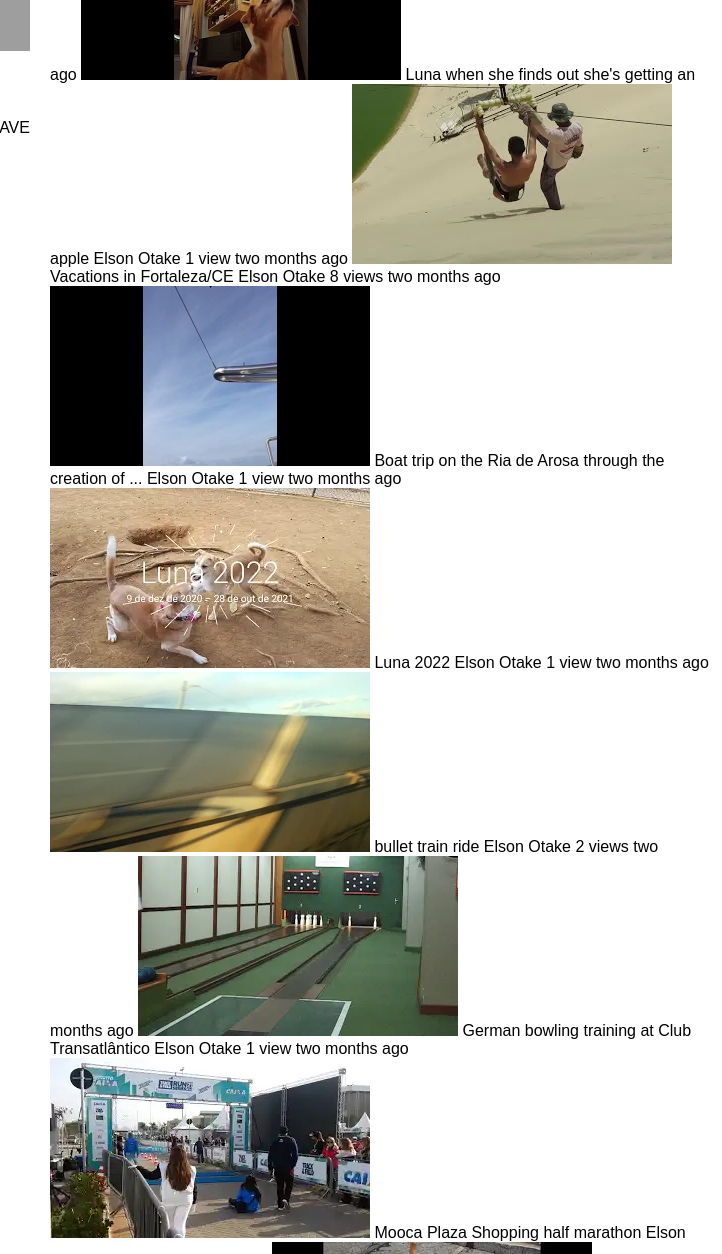
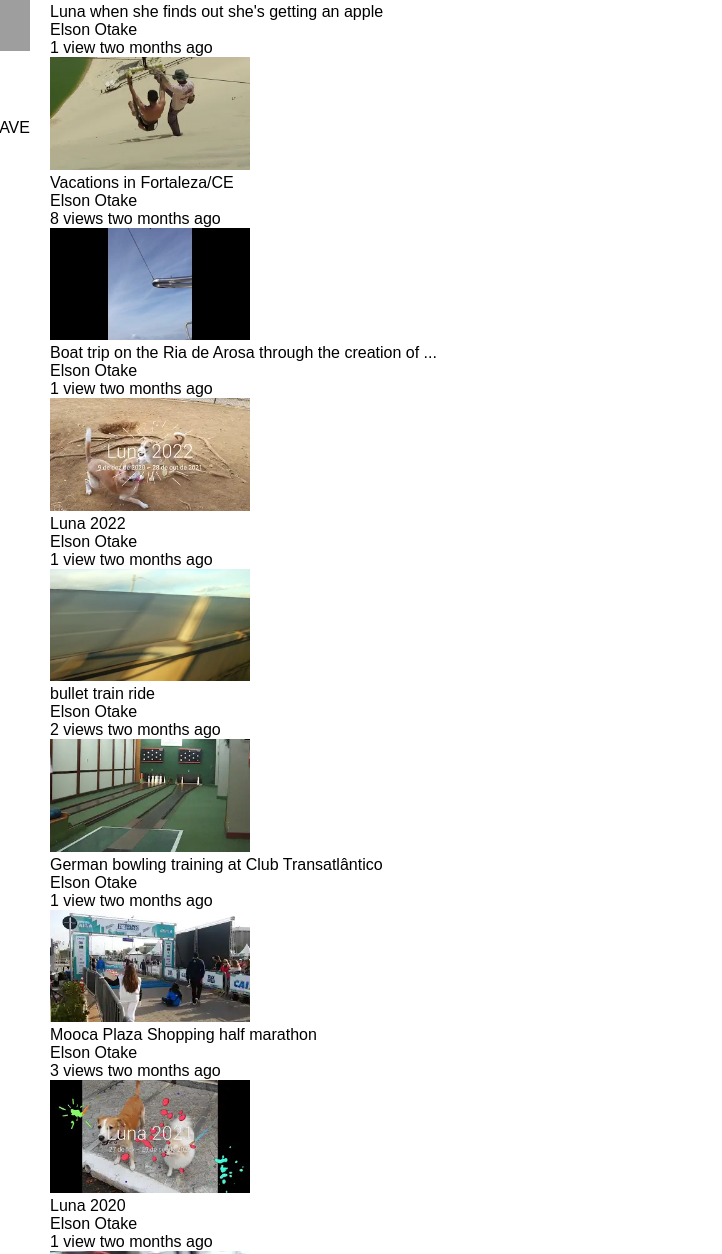
Before and after one commit to ElsonOtake/project-media, a plain HTML site: page index.html in a window 1280 px wide. Shown: the part 346-1600 px from the top of the page, without its empty margins (558-1280 px from the left). Drawn offline with Linux system fonts and the light colour scheme; grey boxes are pictures that could not be loaded.

Commit message:
miniatures size and text format updated

```diff
--- a/index.html
+++ b/index.html
@@ -47,49 +47,71 @@
     </div>
     <div class="miniatures">
       <img class="mini" src="images/mqdefault_01.webp" alt="Luna 2018">
-      Luna 2018
-      Elson Otake
-      2 views two months ago
+      <div>
+        <div class="title">Luna 2018</div>
+        <div class="author">Elson Otake</div>
+        <div class="views">2 views two months ago</div>
+      </div>
       <img class="mini" src="images/mqdefault_02.webp" alt="Luna's apple">
-      Luna when she finds out she's getting an apple
-      Elson Otake
-      1 view two months ago
+      <div>
+        <div class="title">Luna when she finds out she's getting an apple</div>
+        <div class="author">Elson Otake</div>
+        <div class="views">1 view two months ago</div>
+      </div>
       <img class="mini" src="images/mqdefault_03.webp" alt="Vacations in Fortaleza">
-      Vacations in Fortaleza/CE
-      Elson Otake
-      8 views two months ago
+      <div>
+        <div class="title">Vacations in Fortaleza/CE</div>
+        <div class="author">Elson Otake</div>
+        <div class="views">8 views two months ago</div>
+      </div>
       <img class="mini" src="images/mqdefault_04.webp" alt="Vacations in Spain">
-      Boat trip on the Ria de Arosa through the creation of ...
-      Elson Otake
-      1 view two months ago
+      <div>
+        <div class="title">Boat trip on the Ria de Arosa through the creation of ...</div>
+        <div class="author">Elson Otake</div>
+        <div class="views">1 view two months ago</div>
+      </div>
       <img class="mini" src="images/mqdefault_05.webp" alt="Luna 2022">
-      Luna 2022
-      Elson Otake
-      1 view two months ago
+      <div>
+        <div class="title">Luna 2022</div>
+        <div class="author">Elson Otake</div>
+        <div class="views">1 view two months ago</div>
+      </div>
       <img class="mini" src="images/mqdefault_06.webp" alt="Shinkansen">
-      bullet train ride
-      Elson Otake
-      2 views two months ago
+      <div>
+        <div class="title">bullet train ride</div>
+        <div class="author">Elson Otake</div>
+        <div class="views">2 views two months ago</div>
+      </div>
       <img class="mini" src="images/mqdefault_07.webp" alt="Club Transatlântico">
-      German bowling training at Club Transatlântico
-      Elson Otake
-      1 view two months ago
+      <div>
+        <div class="title">German bowling training at Club Transatlântico</div>
+        <div class="author">Elson Otake</div>
+        <div class="views">1 view two months ago</div>
+      </div>
       <img class="mini" src="images/mqdefault_08.webp" alt="Mooca Plaza Shopping">
-      Mooca Plaza Shopping half marathon
-      Elson Otake
-      3 views two months ago
+      <div>
+        <div class="title">Mooca Plaza Shopping half marathon</div>
+        <div class="author">Elson Otake</div>
+        <div class="views">3 views two months ago</div>
+      </div>
       <img class="mini" src="images/mqdefault_09.webp" alt="Luna 2020">
-      Luna 2020
-      Elson Otake
-      1 view two months ago
+      <div>
+        <div class="title">Luna 2020</div>
+        <div class="author">Elson Otake</div>
+        <div class="views">1 view two months ago</div>
+      </div>
       <img class="mini" src="images/mqdefault_10.webp" alt="Hatiro Miyazaki">
-      Luna at Hatiro Miyazaki Square
-      Elson Otake
-      2 views two months ago
+      <div>
+        <div class="title">Luna at Hatiro Miyazaki Square</div>
+        <div class="author">Elson Otake</div>
+        <div class="views">2 views two months ago</div>
+      </div>
       <img class="mini" src="images/mqdefault_11.webp" alt="Lujan Zoo">
-      Feeding a little tiger
-      Elson Otake
-      2 views two months ago
+      <div>
+        <div class="title">Feeding a little tiger</div>
+        <div class="author">Elson Otake</div>
+        <div class="views">2 views two months ago</div>
+      </div>
     </div>
   </div>
 </body>
--- a/style.css
+++ b/style.css
@@ -38,3 +38,9 @@ body {
     justify-content: space-between;
     align-items: center;
 }
+
+.mini {
+    width: 200px;
+    height: auto;
+    margin-right: 8px;
+}
```
